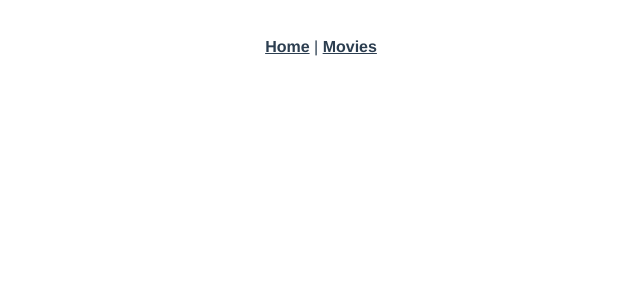
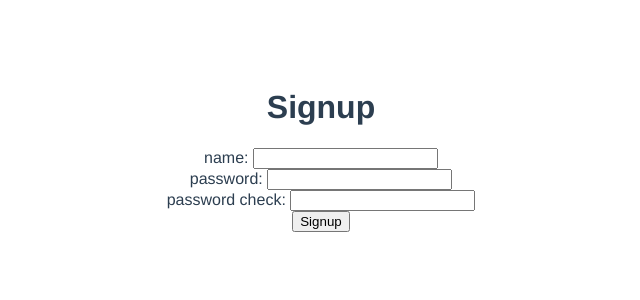
Before and after one commit to sangjinsu/ssafy6-movie-project-front, a Vue app: page /signup in a window 1280 px wide. Shown: the top 300 px of the page, without its empty margins (319-959 px from the left). Built offline with nearby package versions, Linux system fonts and the light colour scheme.

Commit message:
feat: signup login logout

```diff
--- a/src/App.vue
+++ b/src/App.vue
@@ -1,12 +1,34 @@
 <template>
   <div id="app">
     <div id="nav">
-      <router-link to="/">Home</router-link> |
-      <router-link to="/movies">Movies</router-link>
+      <span v-if="!isLogin">
+        <router-link to="/"></router-link>
+      </span>
+      <span v-else>
+        <router-link to="movies/"></router-link>
+      </span>
     </div>
     <router-view />
   </div>
 </template>
+
+<script>
+export default {
+  name: "App",
+  data: function () {
+    return {
+      isLogin: false,
+    };
+  },
+  created: function () {
+    const token = localStorage.getItem("jwt");
+
+    if (token) {
+      this.isLogin = true;
+    }
+  },
+};
+</script>
 
 <style>
 #app {
--- a/src/components/HelloWorld.vue
+++ /dev/null
@@ -1,58 +0,0 @@
-<template>
-  <div class="hello">
-    <h1>{{ msg }}</h1>
-    <p>
-      For a guide and recipes on how to configure / customize this project,<br>
-      check out the
-      <a href="https://cli.vuejs.org" target="_blank" rel="noopener">vue-cli documentation</a>.
-    </p>
-    <h3>Installed CLI Plugins</h3>
-    <ul>
-      <li><a href="https://github.com/vuejs/vue-cli/tree/dev/packages/%40vue/cli-plugin-babel" target="_blank" rel="noopener">babel</a></li>
-      <li><a href="https://github.com/vuejs/vue-cli/tree/dev/packages/%40vue/cli-plugin-eslint" target="_blank" rel="noopener">eslint</a></li>
-    </ul>
-    <h3>Essential Links</h3>
-    <ul>
-      <li><a href="https://vuejs.org" target="_blank" rel="noopener">Core Docs</a></li>
-      <li><a href="https://forum.vuejs.org" target="_blank" rel="noopener">Forum</a></li>
-      <li><a href="https://chat.vuejs.org" target="_blank" rel="noopener">Community Chat</a></li>
-      <li><a href="https://twitter.com/vuejs" target="_blank" rel="noopener">Twitter</a></li>
-      <li><a href="https://news.vuejs.org" target="_blank" rel="noopener">News</a></li>
-    </ul>
-    <h3>Ecosystem</h3>
-    <ul>
-      <li><a href="https://router.vuejs.org" target="_blank" rel="noopener">vue-router</a></li>
-      <li><a href="https://vuex.vuejs.org" target="_blank" rel="noopener">vuex</a></li>
-      <li><a href="https://github.com/vuejs/vue-devtools#vue-devtools" target="_blank" rel="noopener">vue-devtools</a></li>
-      <li><a href="https://vue-loader.vuejs.org" target="_blank" rel="noopener">vue-loader</a></li>
-      <li><a href="https://github.com/vuejs/awesome-vue" target="_blank" rel="noopener">awesome-vue</a></li>
-    </ul>
-  </div>
-</template>
-
-<script>
-export default {
-  name: 'HelloWorld',
-  props: {
-    msg: String
-  }
-}
-</script>
-
-<!-- Add "scoped" attribute to limit CSS to this component only -->
-<style scoped>
-h3 {
-  margin: 40px 0 0;
-}
-ul {
-  list-style-type: none;
-  padding: 0;
-}
-li {
-  display: inline-block;
-  margin: 0 10px;
-}
-a {
-  color: #42b983;
-}
-</style>
--- a/src/views/Home.vue
+++ b/src/views/Home.vue
@@ -1,18 +1,16 @@
 <template>
   <div class="home">
-    <img alt="Vue logo" src="../assets/logo.png" />
-    <HelloWorld msg="Welcome to Your Vue.js App" />
+    <span>
+      <router-link :to="{ name: 'Signup' }">Signup</router-link> |
+      <router-link :to="{ name: 'Login' }">Login</router-link>
+    </span>
+    <span></span>
   </div>
 </template>
 
 <script>
-// @ is an alias to /src
-import HelloWorld from "@/components/HelloWorld.vue";
-
 export default {
   name: "Home",
-  components: {
-    HelloWorld,
-  },
+  components: {},
 };
 </script>
--- a/src/views/accounts/Login.vue
+++ b/src/views/accounts/Login.vue
@@ -1,10 +1,49 @@
 <template>
-  <div></div>
+  <div>
+    <h1>Login</h1>
+    <div>
+      <label for="username">name: </label>
+      <input type="text" id="username" v-model="credentials.username" />
+    </div>
+    <div>
+      <label for="password">password: </label>
+      <input type="password" id="password" v-model="credentials.password" />
+      <button @click="login">login</button>
+    </div>
+  </div>
 </template>
 
 <script>
+import axios from "axios";
+
 export default {
   name: "Login",
+  data: function () {
+    return {
+      credentials: {
+        username: null,
+        password: null,
+      },
+    };
+  },
+  methods: {
+    login: function () {
+      axios({
+        method: "post",
+        url: "http://127.0.0.1:8000/accounts/api-token-auth/",
+        data: this.credentials,
+      })
+        .then((res) => {
+          console.log(res);
+          localStorage.setItem("jwt", res.data.token);
+          this.$emit("login");
+          this.$router.push({ name: "Movies" });
+        })
+        .catch((err) => {
+          console.log(err);
+        });
+    },
+  },
 };
 </script>
 
--- a/src/views/accounts/Signup.vue
+++ b/src/views/accounts/Signup.vue
@@ -1,10 +1,57 @@
 <template>
-  <div></div>
+  <div>
+    <h1>Signup</h1>
+    <div>
+      <label for="username">name: </label>
+      <input type="text" id="username" v-model="credentials.username" />
+    </div>
+    <div>
+      <label for="password">password: </label>
+      <input type="password" id="password" v-model="credentials.password" />
+    </div>
+    <div>
+      <label for="passwordConfirmation">password check: </label>
+      <input
+        type="password"
+        id="passwordConfirmation"
+        v-model="credentials.passwordConfirmation"
+        @keyup.enter="signup"
+      />
+    </div>
+    <button @click="signup">Signup</button>
+  </div>
 </template>
 
 <script>
+import axios from "axios";
+
 export default {
   name: "Signup",
+  data: function () {
+    return {
+      credentials: {
+        username: null,
+        password: null,
+        passwordConfirmation: null,
+      },
+    };
+  },
+  methods: {
+    signup: function () {
+      axios({
+        method: "post",
+        url: "http://127.0.0.1:8000/accounts/signup/",
+        data: this.credentials,
+      })
+        .then(() => {
+          // console.log(res);
+          this.$router.push({ name: "Login" });
+        })
+        .catch((err) => {
+          console.log(err);
+        });
+    },
+  },
 };
 </script>
 
--- a/src/views/movies/Movies.vue
+++ b/src/views/movies/Movies.vue
@@ -1,10 +1,20 @@
 <template>
-  <div></div>
+  <div>
+    <span>
+      <button @click="logout">Logout</button>
+    </span>
+  </div>
 </template>
 
 <script>
 export default {
   name: "Movies",
+  methods: {
+    logout: function () {
+      localStorage.removeItem("jwt");
+      this.$router.push({ name: "Home" });
+    },
+  },
 };
 </script>
 
```
